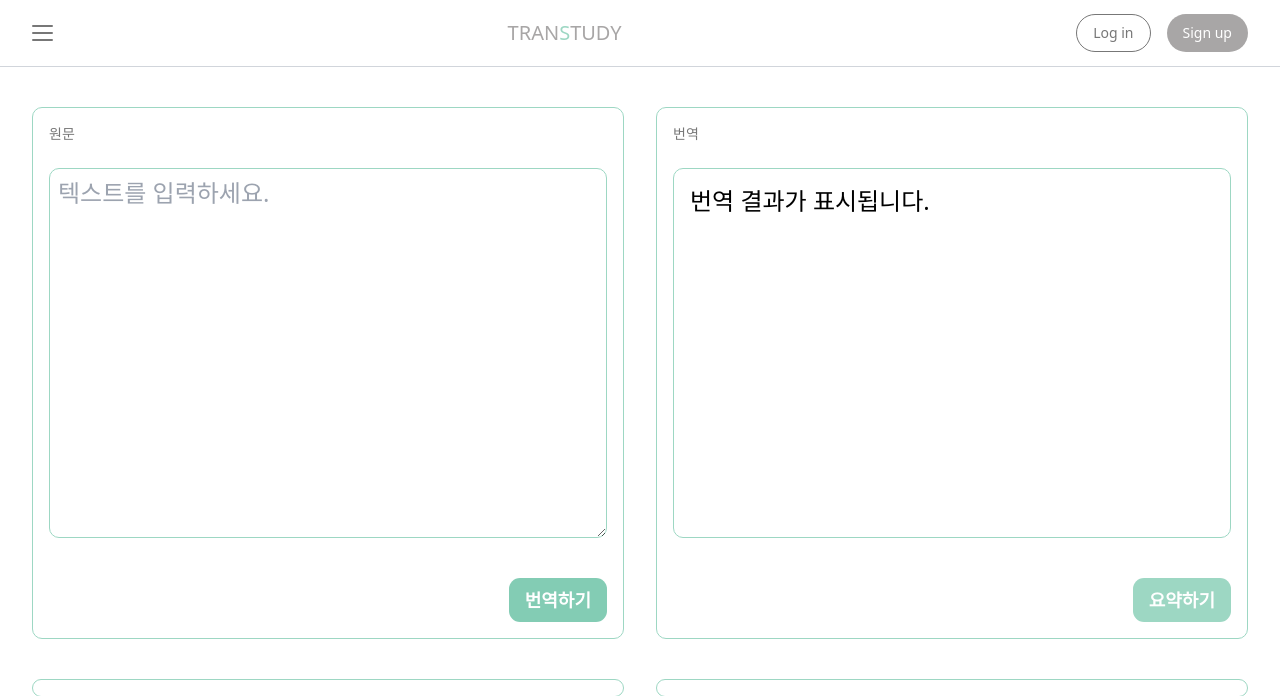
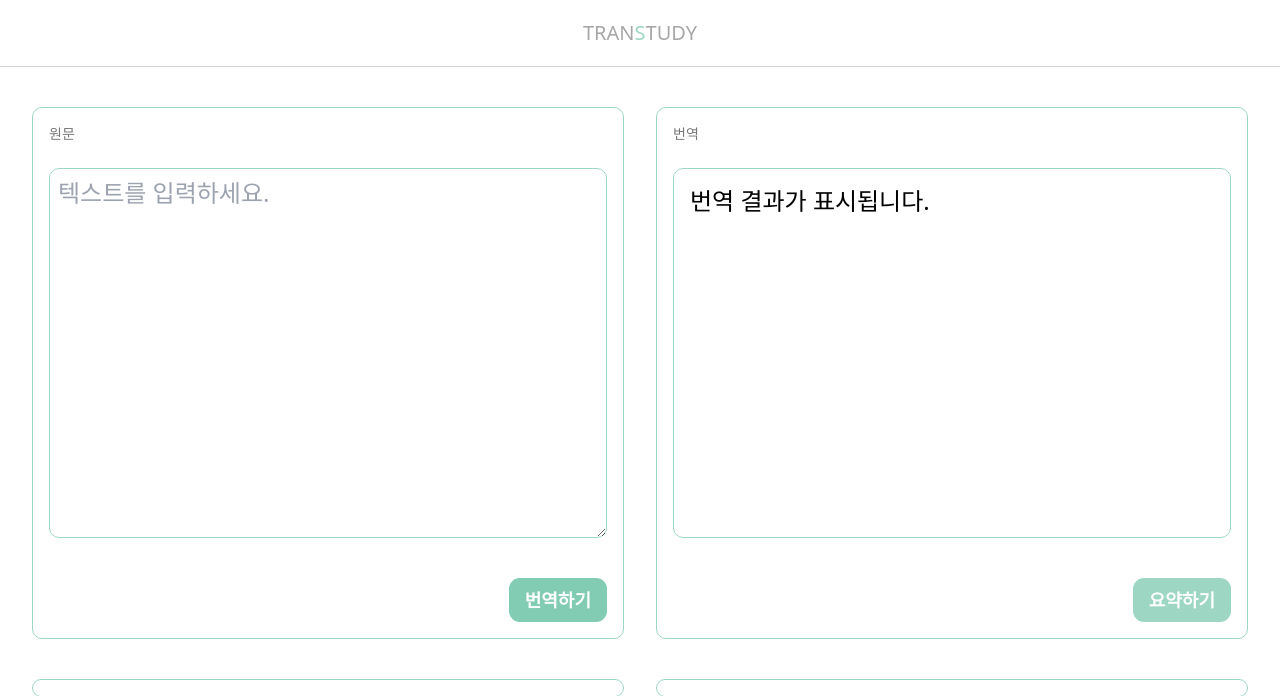
Before and after one commit to HICC-2024-PROJECT-PRESENTATION-CONTEST/Team2, a Django app: page /translate_text/ in a window 1280 px wide. Shown: the top 696 px of the page. Run offline with Django 5.2, Linux system fonts and the light colour scheme; some libraries are stand-ins or nearby versions.

Commit message:
사진 변경

```diff
--- a/mainapp/templates/mainapp/text_tr_improved.html
+++ b/mainapp/templates/mainapp/text_tr_improved.html
@@ -32,17 +32,10 @@
 </head>
 
 <body class="bg-white overflow-hidden">
-    <header class="w-full h-[67px] flex items-center justify-between px-8 border-b border-gray-300">
-        <svg width="21" height="16" fill="none" xmlns="http://www.w3.org/2000/svg">
-            <path d="M1 8H20M1 1H20M1 15H20" stroke="#777777" stroke-width="2" stroke-linecap="round" stroke-linejoin="round"></path>
-        </svg>
-        <a href="home_improved.html" class="text-xl text-center">
+    <header class="w-full h-[67px] flex items-center justify-center px-8 border-b border-gray-300">
+        <a href="http://127.0.0.1:8000/" class="text-xl text-center">
             <span class="text-[#a8a6a6]">TRAN</span><span class="text-[#9dd7c3]">S</span><span class="text-[#a8a6a6]">TUDY</span>
         </a>
-        <div class="flex gap-4">
-            <button class="px-4 py-2 rounded-[25px] border border-[#777] text-sm text-[#777]">Log in</button>
-            <button class="px-4 py-2 rounded-[25px] bg-[#a8a6a6] text-sm text-white">Sign up</button>
-        </div>
     </header>
     <main class="flex flex-col items-start gap-10 px-8 py-10">
         <div class="w-full flex gap-8">
```
